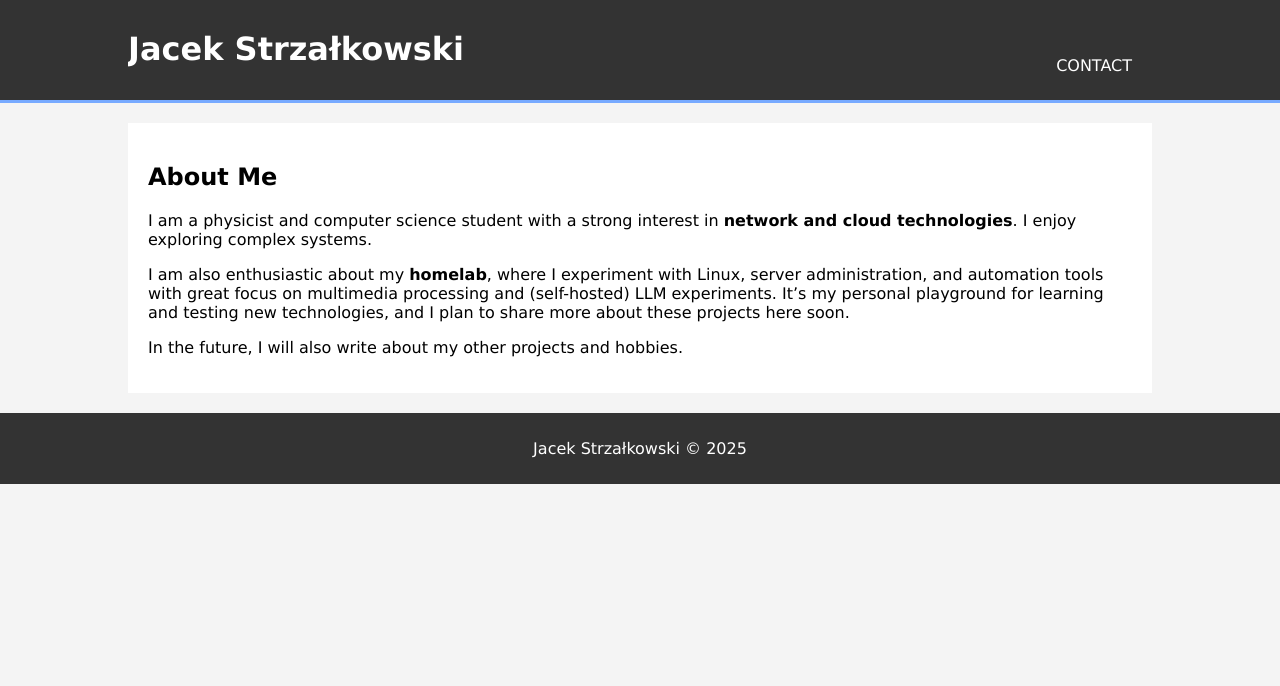
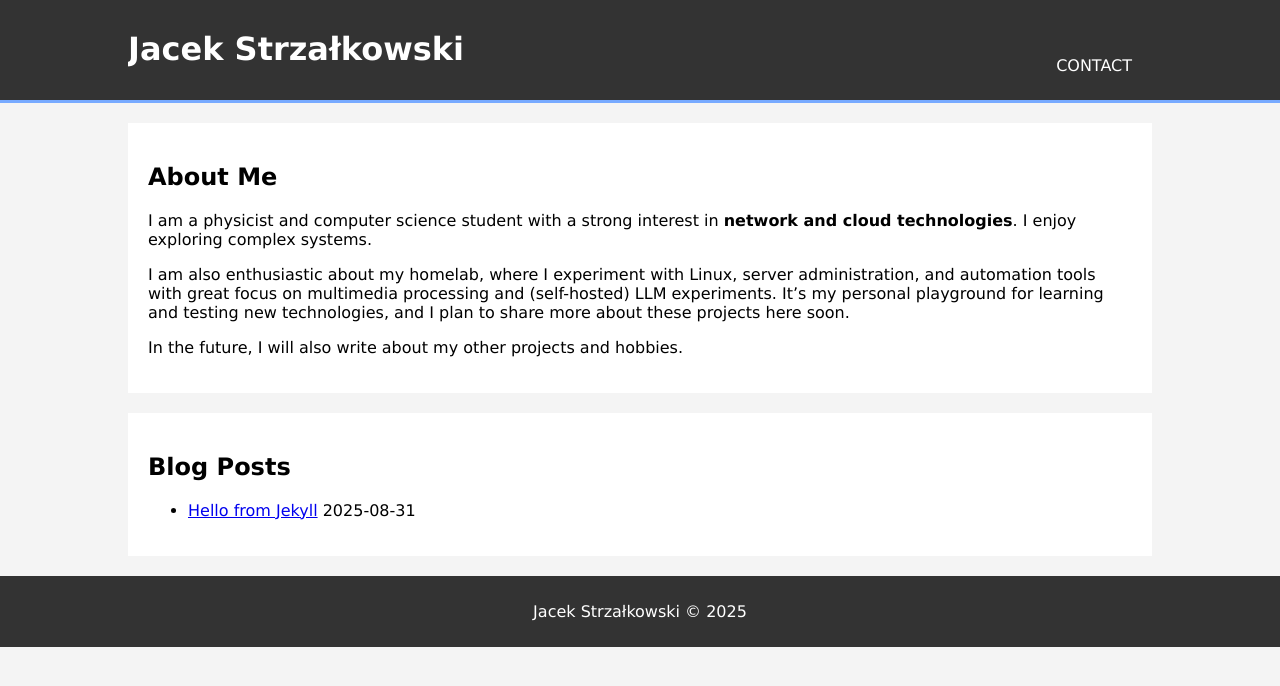
Before and after one commit to jacekstrzalkowski/jacekstrzalkowski.github.io, a Jekyll site: the page built from index.html, in a window 1280 px wide. Shown: the top 686 px of the page. Built offline with Jekyll 4.4.1, drawn with Linux system fonts in a browser that asks for light colours.

Commit message:
test jekyll

```diff
--- a/_config.yml
+++ b/_config.yml
@@ -1,12 +1,4 @@
 title: "Jacek Strzałkowski"
-description: "Notes, projects, and experiments"
-markdown: kramdown
-highlighter: rouge
-
+future: true
+timezone: Europe/Warsaw
 theme: null
-
-defaults:
-  - scope: { path: "" , type: "posts" }
-    values:
-      layout: post
-      permalink: /blog/:year/:month/:day/:title/
--- /dev/null
+++ b/_posts/2025-08-31-hello.md
@@ -0,0 +1,6 @@
+---
+title: "Hello from Jekyll"
+date: 2025-08-31
+tags: [test]
+---
+This is a test post to confirm listing.
--- a/index.html
+++ b/index.html
@@ -25,16 +32,27 @@
             <h2>About Me</h2>
             <p>I am a physicist and computer science student with a strong interest in <strong>network and cloud technologies</strong>.
             I enjoy exploring complex systems.</p>
-            <p>I am also enthusiastic about my <strong>homelab</strong>, where I experiment with Linux, server administration, and automation tools with great focus on multimedia processing and (self-hosted) LLM experiments.
+            <p>I am also enthusiastic about my homelab, where I experiment with Linux, server administration, and automation tools with great focus on multimedia processing and (self-hosted) LLM experiments.
             It’s my personal playground for learning and testing new technologies, and I plan to share more about these projects here soon.</p>
             <p>In the future, I will also write about my other projects and hobbies.</p>
         </div>
 
+        <!-- Blog posts list -->
+        <div class="content">
+            <h2>Blog Posts</h2>
+            <ul class="post-list">
+                {% for post in site.posts %}
+                <li class="post-item">
+                    <a class="post-title" href="{{ post.url }}">{{ post.title }}</a>
+                    <span class="post-date">{{ post.date | date: "%Y-%m-%d" }}</span>
+                </li>
+                {% endfor %}
+            </ul>
+        </div>
     </div>
 
-
     <footer>
-        <p>Jacek Strzałkowski &copy; 2025</p>
+        <p>Jacek Strzałkowski &copy; {{ site.time | date: "%Y" }}</p>
     </footer>
 </body>
 </html>
```
Also changed, not shown: other parts of index.html (+8 -1 lines), 1 other file.
